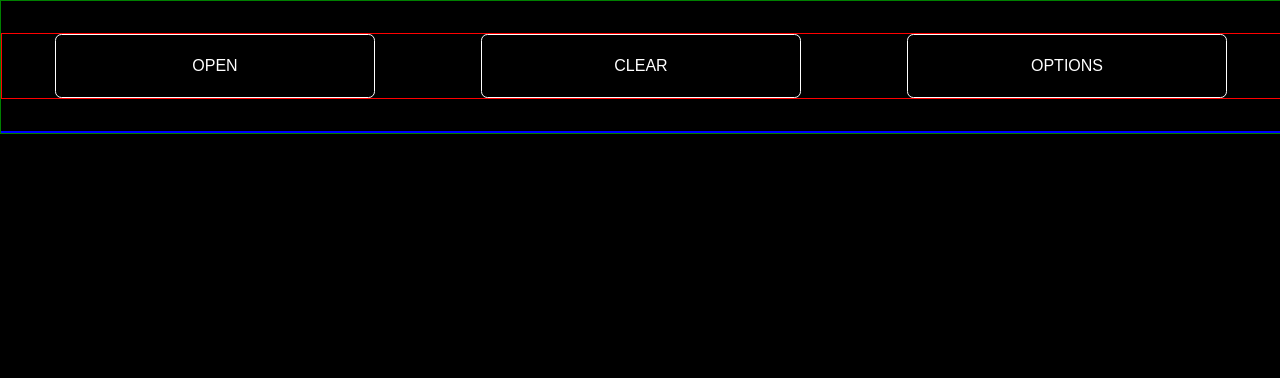
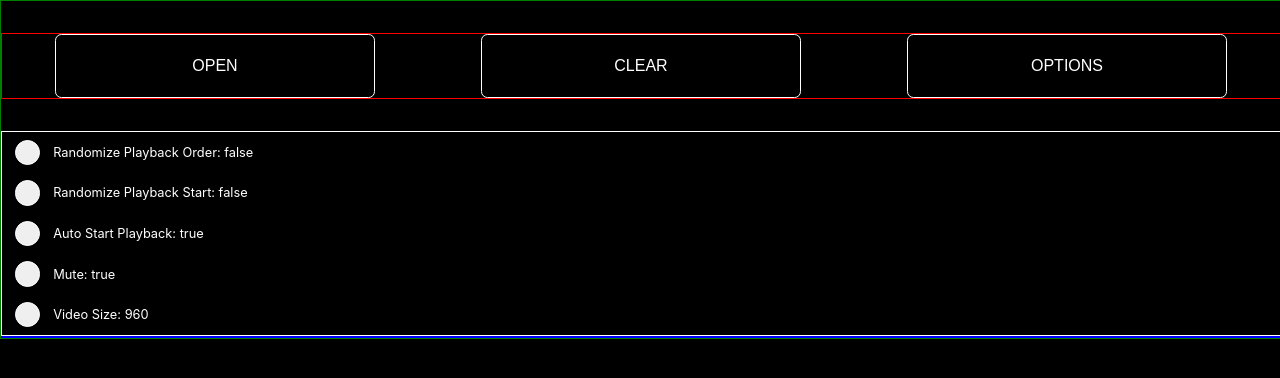
Before and after one commit to pvburger/vallery, a React (Vite) app: page / in a window 1280 px wide. Both pictures are taken after a click on the button "OPTIONS". Shown: the top 378 px of the page. Built offline with nearby package versions, Linux system fonts and the light colour scheme.

Commit message:
Implemented Options menu and enabled Auto Start, Mute, and Video Size functionality

```diff
--- a/src/components/Container.tsx
+++ b/src/components/Container.tsx
@@ -1,9 +1,16 @@
 import { useState } from 'react';
 import Button from './Button';
+import Menu from './Menu';
 
 export default function Container() {
   // state
   const [clipArray, setClipArray] = useState<string[]>([]);
+  const [menuDisplay, setMenuDisplay] = useState(false);
+  const [randOrder, setRandOrder] = useState(false);
+  const [randStart, setRandStart] = useState(false);
+  const [autoStart, setAutoStart] = useState(true);
+  const [mute, setMute] = useState(true);
+  const [vWidth, setVWidth] = useState(960);
 
   // wrappers
   const getFileList = async (): Promise<void> => {
@@ -14,23 +21,66 @@ export default function Container() {
     setClipArray([] as string[]);
   };
 
-  // misc
+  const toggleMenu = (): void => {
+    setMenuDisplay(!menuDisplay);
+  };
+
+  const randOrderControl = {
+    get: () => randOrder,
+    set: () => {
+      setRandOrder(!randOrder);
+    },
+  };
+
+  const randStartControl = {
+    get: () => randStart,
+    set: () => {
+      setRandStart(!randStart);
+    },
+  };
+
+  const autoStartControl = {
+    get: () => autoStart,
+    set: () => {
+      setAutoStart(!autoStart);
+    },
+  };
+
+  const muteControl = {
+    get: () => mute,
+    set: () => {
+      setMute(!mute);
+    },
+  };
+
+  const vWidthControl = {
+    get: () => vWidth,
+    set: (inp: number) => {
+      setVWidth(inp);
+    },
+  };
+
+  // helper
   const entryCreator = () => {
     const result: React.ReactElement[] = [];
     let keyCount = 1;
     for (const item of clipArray) {
       const srcAddress = `http://127.0.0.1:3333/video?path=${item}`;
+      const lastSlash = item.lastIndexOf('/') + 1;
       result.push(
         <div className='vidDiv' key={`vidDiv_${keyCount}`}>
           <figure>
             <video
               src={srcAddress}
               controls
-              width='1200'
-              height='675'
+              width={vWidth}
+              muted={mute}
+              // audio playback must be muted for autoPlay to work
+              autoPlay={mute && autoStart}
+              loop={true}
               preload='metadata'
             ></video>
-            <figcaption>{item}</figcaption>
+            <figcaption>{item.slice(lastSlash)}</figcaption>
           </figure>
         </div>
       );
@@ -44,15 +94,18 @@ export default function Container() {
       <div className='headContain'>
         <Button label='OPEN' runFun={getFileList}></Button>
         <Button label='CLEAR' runFun={clearFileList}></Button>
-        <Button
-          label='OPTIONS'
-          runFun={(): void => {
-            console.log('Add functionality...');
-          }}
-        ></Button>
+        <Button label='OPTIONS' runFun={toggleMenu}></Button>
       </div>
-      <div className='bodyContain'></div>
-      {entryCreator()}
+      {menuDisplay && (
+        <Menu
+          randOrder={randOrderControl}
+          randStart={randStartControl}
+          autoStart={autoStartControl}
+          mute={muteControl}
+          vWidth={vWidthControl}
+        ></Menu>
+      )}
+      <div className='bodyContain'>{entryCreator()}</div>
     </div>
   );
 }
--- /dev/null
+++ b/src/components/Menu.tsx
@@ -0,0 +1,60 @@
+import { MenuProps } from '../../types';
+
+export default function Menu(props: MenuProps) {
+  const { randOrder, randStart, autoStart, mute, vWidth } = props;
+
+  // function to change video size
+  const incVidSize = () => {
+    const vWidths = [240, 360, 480, 720, 960, 1280, 1440, 1920, 2880, 3840];
+    let currIdx = vWidths.indexOf(vWidth.get());
+    if (currIdx === vWidths.length - 1) {
+      currIdx = 0;
+    } else {
+      currIdx += 1;
+    }
+    vWidth.set(vWidths[currIdx]);
+  };
+
+  return (
+    <div className='menus'>
+      <div className='menuEntry'>
+        <button
+          className='toggle'
+          onClick={() => randOrder.set(!randOrder.get())}
+        ></button>
+        <p className='menuEntryTxt'>
+          Randomize Playback Order: {`${randOrder.get()}`}
+        </p>
+      </div>
+      <div className='menuEntry'>
+        <button
+          className='toggle'
+          onClick={() => randStart.set(!randStart.get())}
+        ></button>
+        <p className='menuEntryTxt'>
+          Randomize Playback Start: {`${randStart.get()}`}
+        </p>
+      </div>
+      <div className='menuEntry'>
+        <button
+          className='toggle'
+          onClick={() => autoStart.set(!autoStart.get())}
+        ></button>
+        <p className='menuEntryTxt'>
+          Auto Start Playback: {`${autoStart.get()}`}
+        </p>
+      </div>
+      <div className='menuEntry'>
+        <button
+          className='toggle'
+          onClick={() => mute.set(!mute.get())}
+        ></button>
+        <p className='menuEntryTxt'>Mute: {`${mute.get()}`}</p>
+      </div>
+      <div className='menuEntry'>
+        <button className='toggle' onClick={incVidSize}></button>
+        <p className='menuEntryTxt'>Video Size: {`${vWidth.get()}`}</p>
+      </div>
+    </div>
+  );
+}
--- a/src/index.css
+++ b/src/index.css
@@ -31,8 +31,8 @@ body {
   border-width: 1px;
   border-color: blue;
   display: flex;
-  flex-direction: column;
-  justify-content: center;
+  flex-wrap: wrap;
+  justify-content: space-evenly;
 }
 
 .button {
@@ -55,10 +55,34 @@ body {
   border-style: solid;
   border-width: 1px;
   border-color: yellow;
-  margin-bottom: 5vw;
+  margin-bottom: 2vw;
   color: white;
+}
+
+.menus {
+  border-style: solid;
+  border-width: 1px;
+  border-color: white;
+  color: white;
+}
+
+.menuEntry {
+  margin-left: 1vw;
+  font-size: 1vw;
   display: flex;
-  flex-direction: column;
-  /* justify-content: center; */
+  flex-direction: row;
   align-items: center;
 }
+
+.toggle {
+  border-style: solid;
+  border-width: 1px;
+  border-color: white;
+  border-radius: 1vw;
+  width: 2vw;
+  height: 2vw;
+}
+
+.menuEntryTxt {
+  margin-left: 1vw;
+}
```
Also changed, not shown: types.ts (+13 -0 lines).
